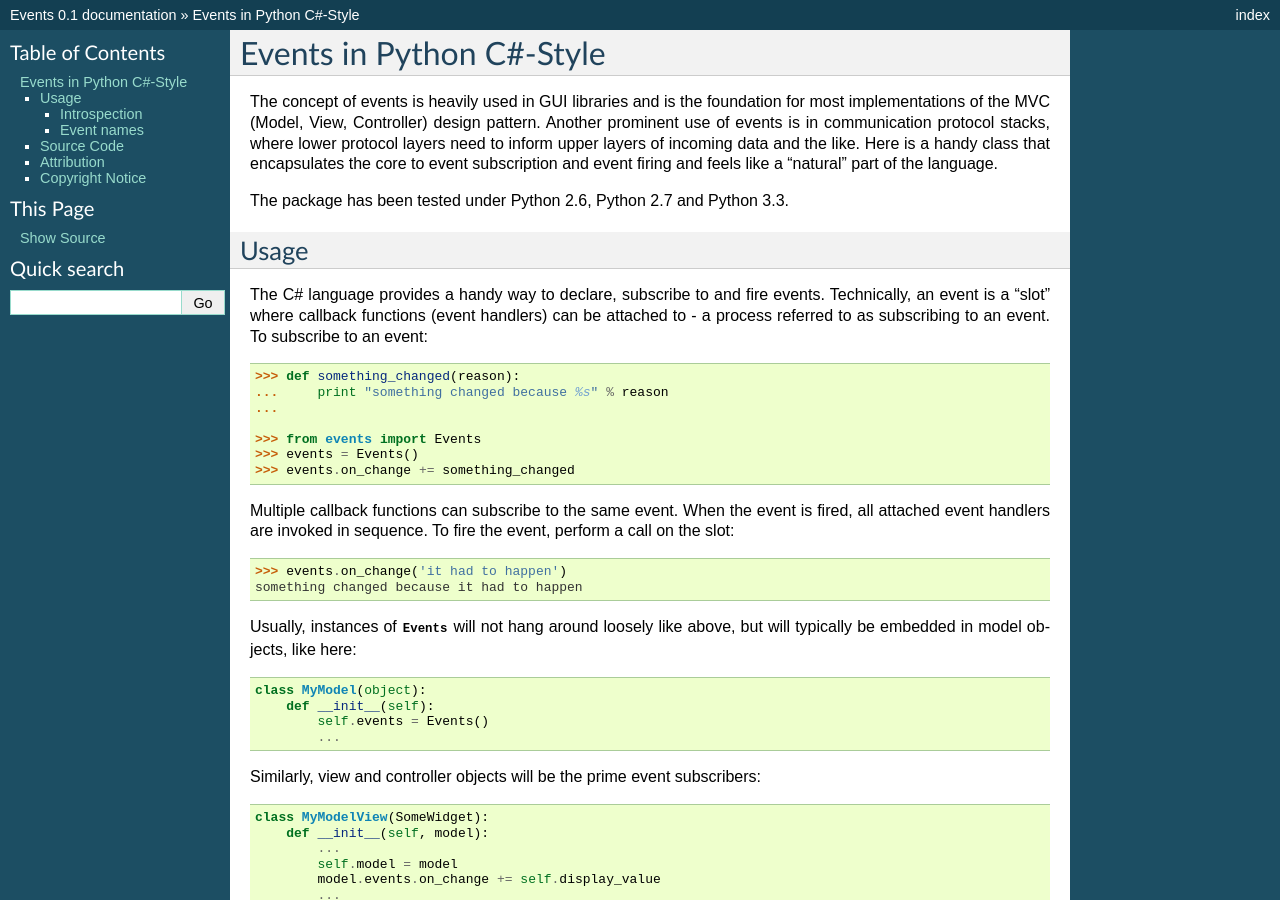
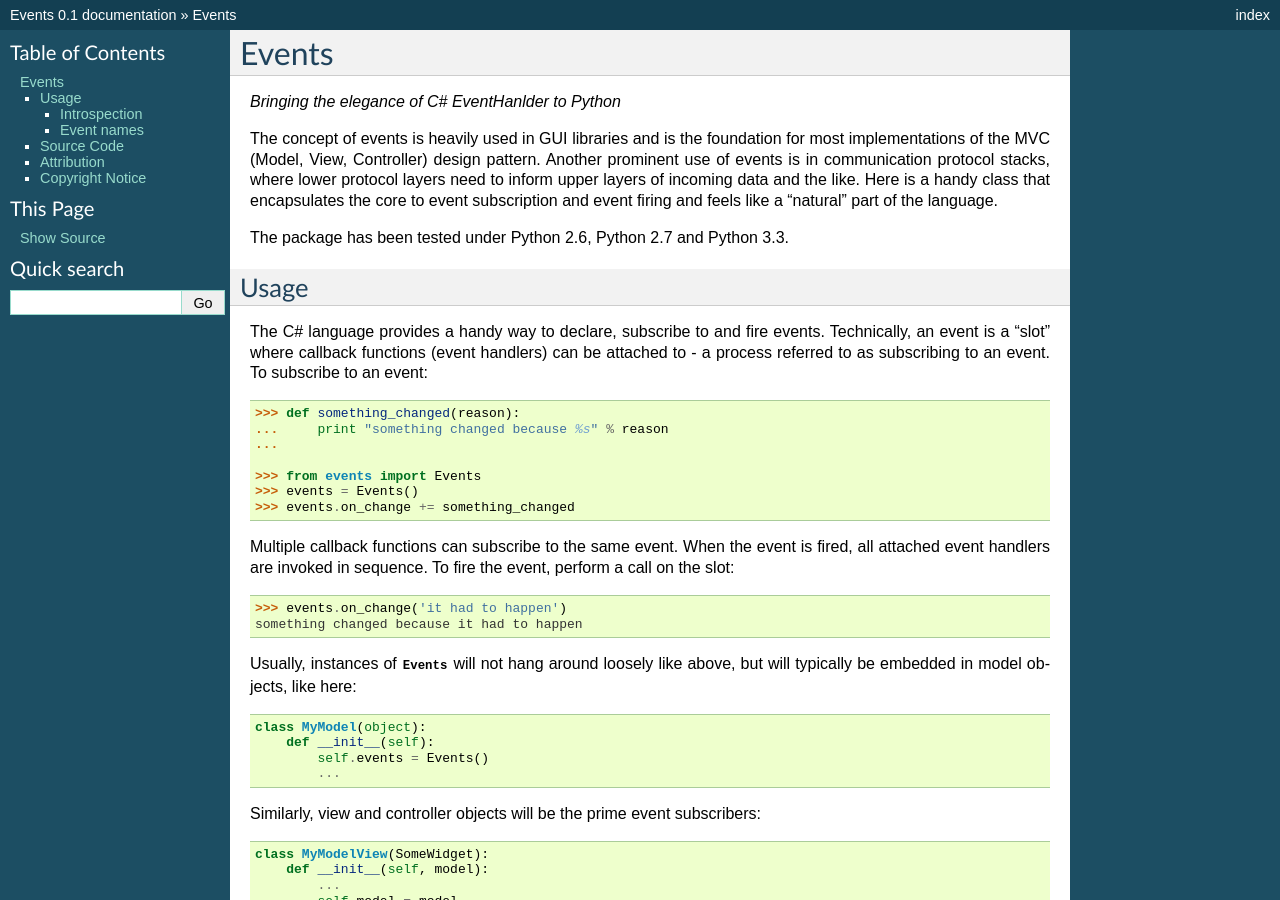
Before and after one commit to pyeve/events, a Sphinx documentation site: the page built from events/docs/index.rst, in a window 1280 px wide and 900 px high. Built offline with Sphinx 7.4.7, drawn with Linux system fonts in a browser that asks for light colours; some of the changed text lies outside the part shown.

Commit message:
Bringing the elegance of C# EventHandler to Python

```diff
--- a/events/docs/index.rst
+++ b/events/docs/index.rst
@@ -1,5 +1,6 @@
-Events in Python C#-Style
-~~~~~~~~~~~~~~~~~~~~~~~~~
+Events
+~~~~~~
+*Bringing the elegance of C# EventHanlder to Python*
 
 The concept of events is heavily used in GUI libraries and is the foundation
 for most implementations of the MVC (Model, View, Controller) design pattern.
--- a/setup.py
+++ b/setup.py
@@ -2,7 +2,7 @@
 
 from setuptools import setup, find_packages
 
-DESCRIPTION = ("C#-Style Events in Python")
+DESCRIPTION = ("Bringing the elegance of C# EventHanlder to Python")
 LONG_DESCRIPTION = open('README.rst').read()
 VERSION = __import__('events').__version__
 
```
Also changed, not shown: README.rst (+11 -10 lines).
